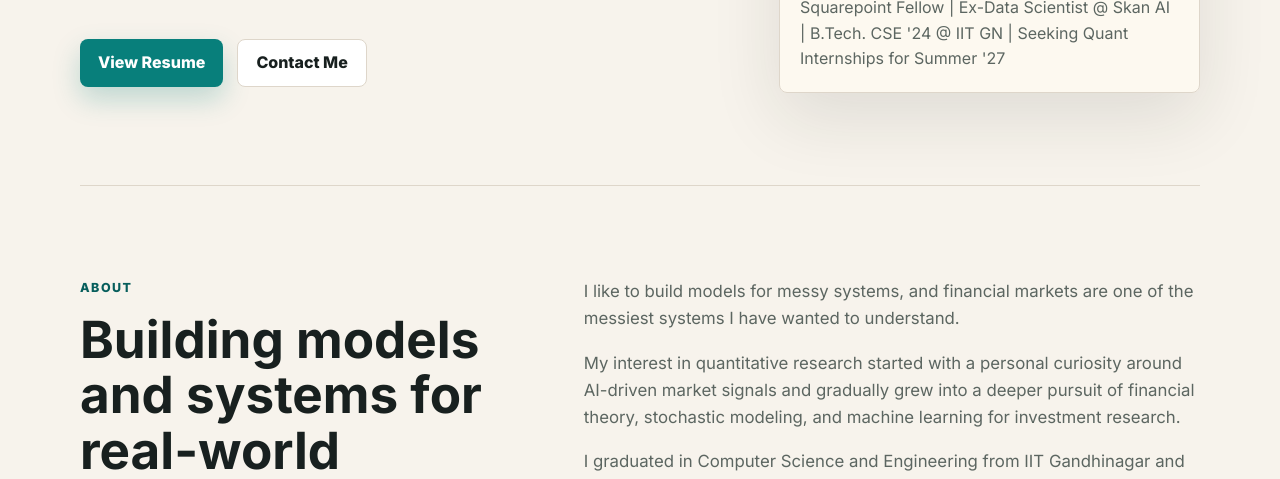
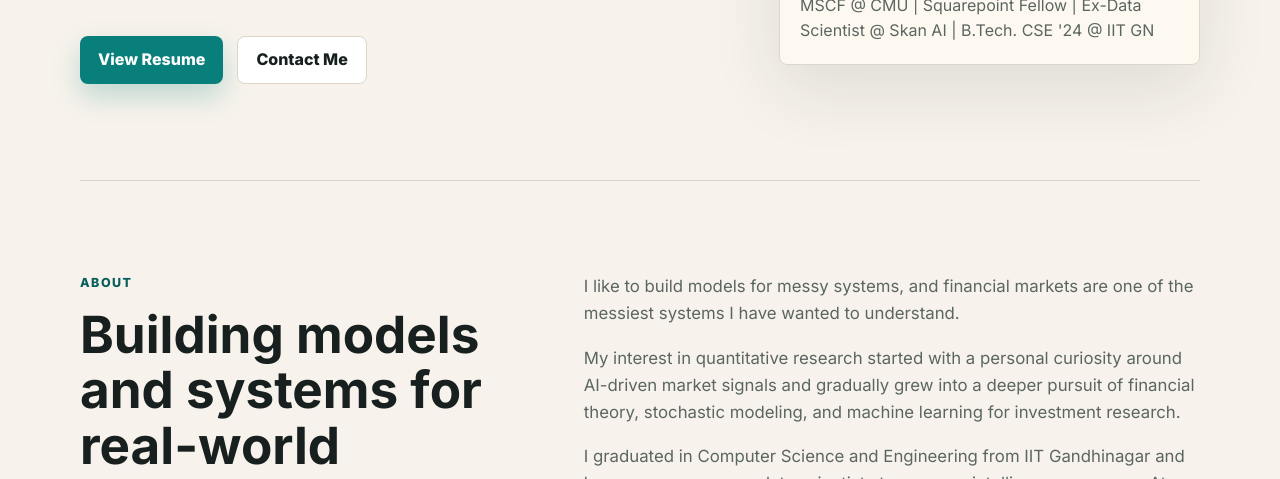
Before and after one commit to Kalash0309/personal-website, a plain HTML site: page index.html in a window 1280 px wide. Shown: the part 621-1100 px from the top of the page. Drawn offline with Linux system fonts and the light colour scheme.

Commit message:
bio change

```diff
--- a/index.html
+++ b/index.html
@@ -66,7 +66,7 @@
           >
           <div class="profile-details">
             <p class="profile-name">Kalash Kankaria</p>
-            <p class="profile-role">MS in Computational Finance @ CMU | Squarepoint Fellow | Ex-Data Scientist @ Skan AI | B.Tech. CSE '24 @ IIT GN | Seeking Quant Internships for Summer '27</p>
+            <p class="profile-role">MSCF @ CMU | Squarepoint Fellow | Ex-Data Scientist @ Skan AI | B.Tech. CSE '24 @ IIT GN</p>
           </div>
         </div>
       </section>
```
